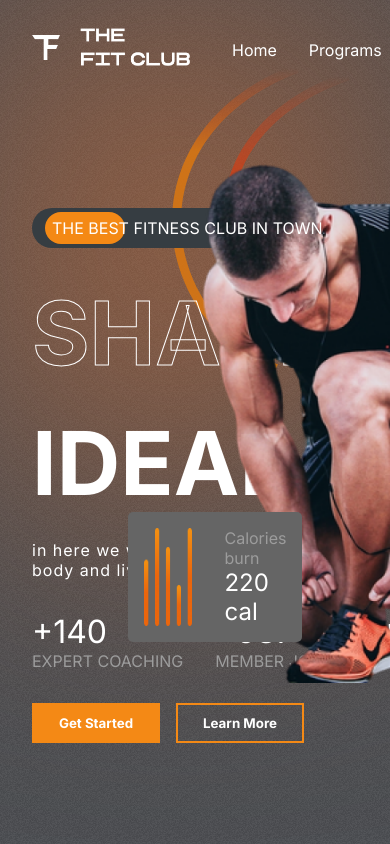
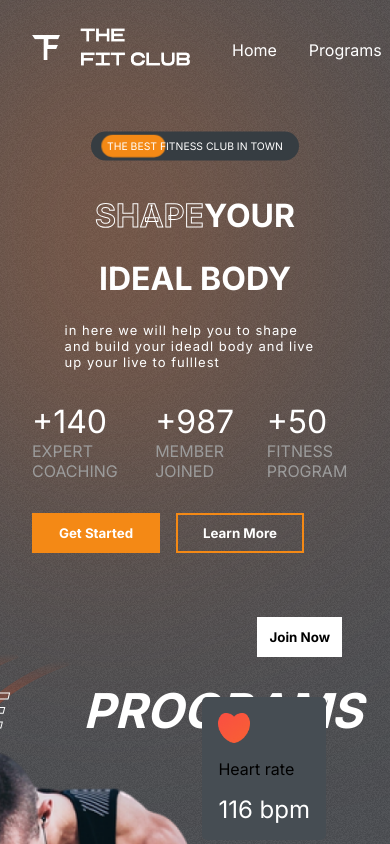
Before and after one commit to anhlangtu852004/react-project-gym-ZAINKEEPSCODE, a React (Create React App) app: page / in a window 390 px wide. Shown: the top 844 px of the page. Built offline with nearby package versions, Linux system fonts and the light colour scheme.

Commit message:
moblie css hero

```diff
--- a/src/components/Hero/Hero.css
+++ b/src/components/Hero/Hero.css
@@ -178,3 +178,27 @@
   height: 30rem;
   left: 0;
 }
+
+@media screen and (max-width: 768px) {
+  .hero {
+    flex-direction: column;
+  }
+  .hero-blur {
+    width: 14rem;
+  }
+  .the-best-ad {
+    margin-top: 0;
+    font-size: small;
+    align-self: center;
+    transform: scale(0.8);
+  }
+  .hero-text {
+    font-size: xx-large;
+    align-items: center;
+    justify-content: center;
+  }
+  .hero-text > div:nth-of-type(3) {
+    font-size: small;
+    font-weight: 200;
+  }
+}
```
